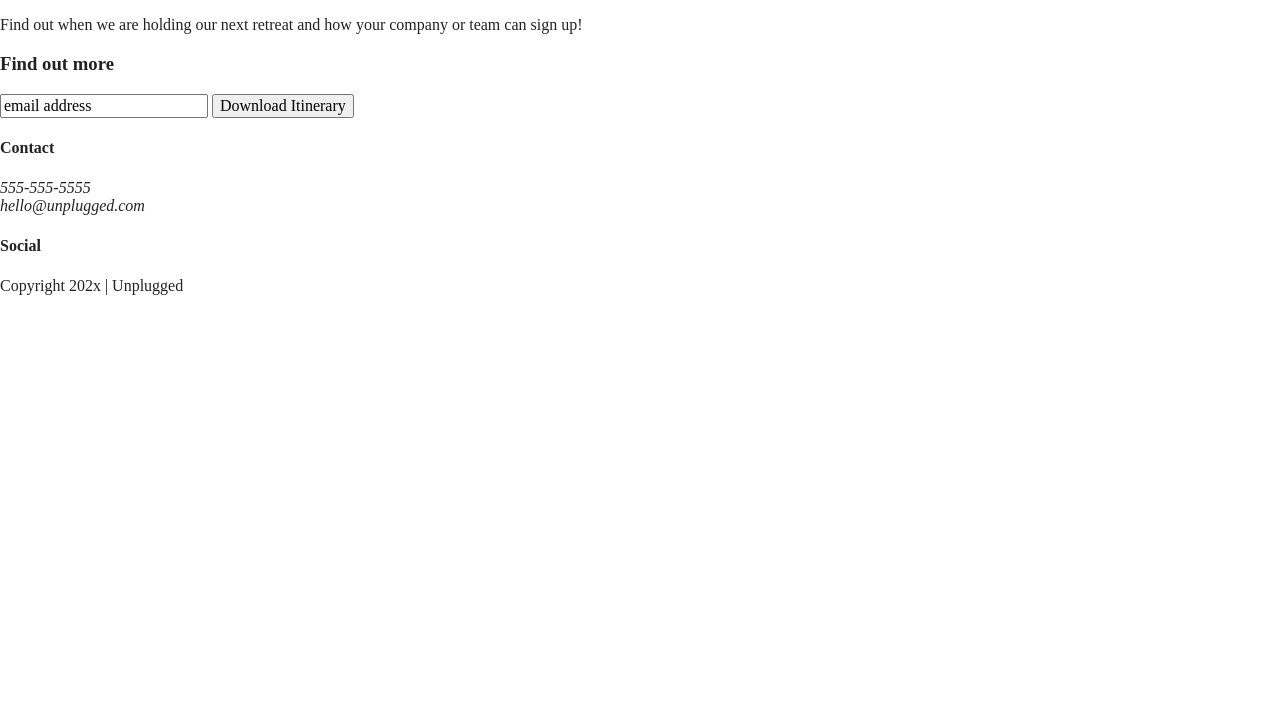
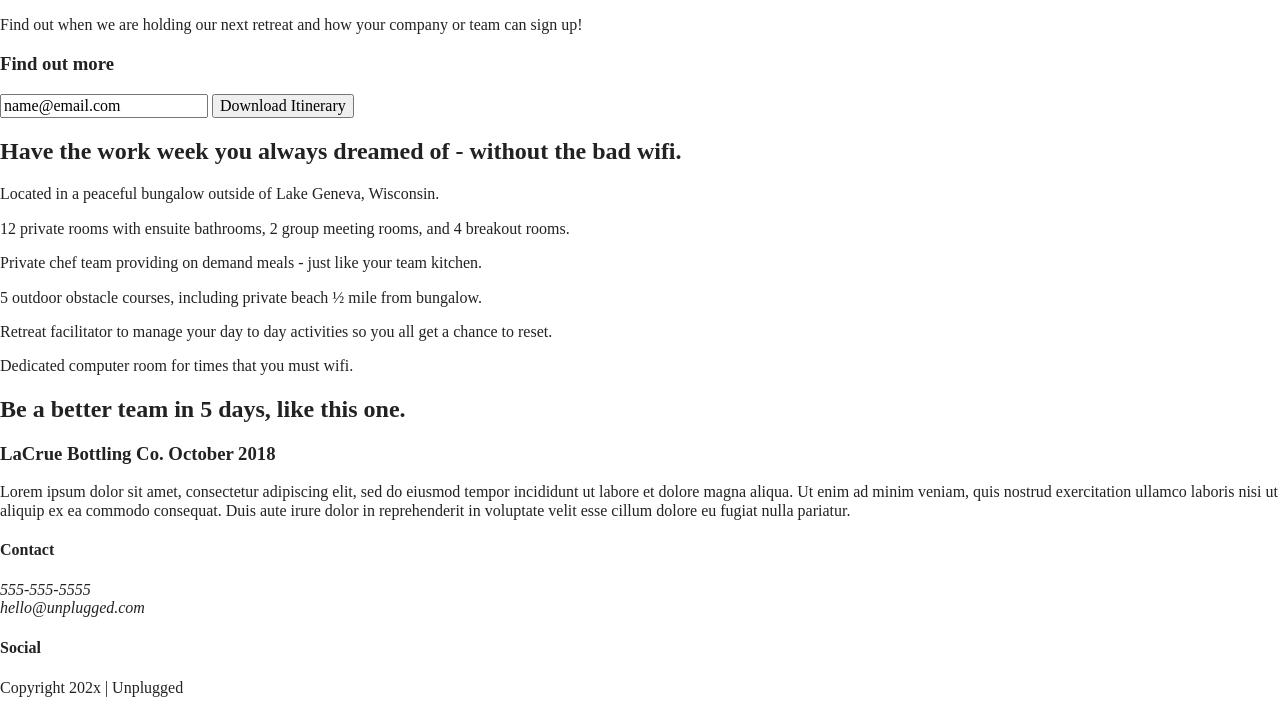
Before and after one commit to sophie-j-rose/new-unplugged-website, a website built with Parcel: page html5-boilerplate/index.html in a window 1280 px wide. Shown: the part 176-889 px from the top of the page. Before the commit the page ends 800 px from the top, so only its background shows below. Built offline with nearby package versions, Linux system fonts and the light colour scheme.

Commit message:
Added features and reviews HTML

```diff
--- a/html5-boilerplate/index.html
+++ b/html5-boilerplate/index.html
@@ -54,31 +54,69 @@
         </div>
         <div class="form">
           <h3>Find out more</h3>
-          <input type="text" name="name" value="email address">
+          <input type="text" name="name" value="name@email.com">
           <input type="button" value="Download Itinerary">
         </div>
       </div>
     </aside>
 
-    <!-- <section>
-      <div class="features">
+    <section class="features">
+      <div class="content-wrapper">
         <h2>Have the work week you always dreamed of - without the bad wifi.</h2>
+        <div class="features-items">
+          <article>
+            <p class="fontawesome-icon"></p>
+            <p class="features-item-description">Located in a peaceful bungalow outside of Lake Geneva, Wisconsin.</p>
+          </article>
+          <article>
+            <p class="fontawesome-icon"></p>
+            <p class="features-item-description">12 private rooms with ensuite bathrooms, 2 group meeting rooms, and 4
+              breakout rooms.</p>
+          </article>
+          <article>
+            <p class="fontawesome-icon"></p>
+            <p class="features-item-description">Private chef team providing on demand meals - just like your team
+              kitchen.
+            </p>
+          </article>
+          <article>
+            <p class="fontawesome-icon"></p>
+            <p class="features-item-description">5 outdoor obstacle courses, including private beach ½ mile from
+              bungalow.</p>
+          </article>
+          <article>
+            <p class="fontawesome-icon"></p>
+            <p class="features-item-description">Retreat facilitator to manage your day to day activities so you all get
+              a
+              chance to reset.</p>
+          </article>
+          <article>
+            <p class="fontawesome-icon"></p>
+            <p class="features-item-description">Dedicated computer room for times that you must wifi.</p>
+          </article>
+        </div>
       </div>
     </section>
-    <section>
-      <div class="reviews">
+
+    <section class="reviews">
+      <div class="content-wrapper">
         <h2>Be a better team in 5 days, like this one.</h2>
-        <img src="../assets/unplugged-retreat-lacrue.jpg" alt="team of women in nature">
-        <h3>LaCrue Bottling Co.<br>
-          October 2018</h3>
-        <p>Lorem ipsum dolor sit amet, consectetur adipiscing elit, sed do eiusmod tempor incididunt ut labore et dolore
-          magna aliqua. Ut enim ad minim veniam, quis nostrud exercitation ullamco laboris nisi ut aliquip ex ea commodo
-          consequat. Duis aute irure dolor in reprehenderit in voluptate velit esse cillum dolore eu fugiat nulla
-          pariatur. </p>
+        <article>
+          <div>
+            <h3>LaCrue Bottling Co. October 2018</h3>
+            <p>Lorem ipsum dolor sit amet, consectetur adipiscing elit, sed do eiusmod tempor incididunt ut labore et
+              dolore
+              magna aliqua. Ut enim ad minim veniam, quis nostrud exercitation ullamco laboris nisi ut aliquip ex ea
+              commodo
+              consequat. Duis aute irure dolor in reprehenderit in voluptate velit esse cillum dolore eu fugiat nulla
+              pariatur. </p>
+          </div>
+        </article>
       </div>
-    </section> -->
+    </section>
 
   </main> <!-- main wrapper -->
+
   <footer>
     <div class="content-wrapper">
       <div class="footer-content">
```
